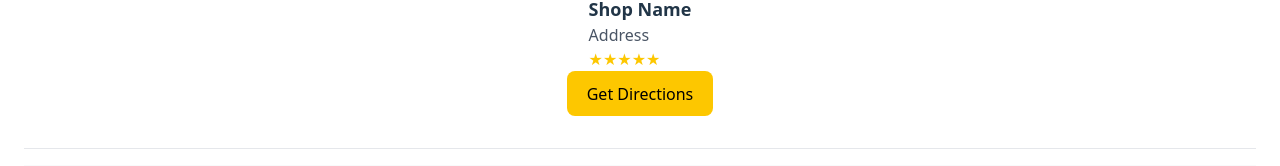
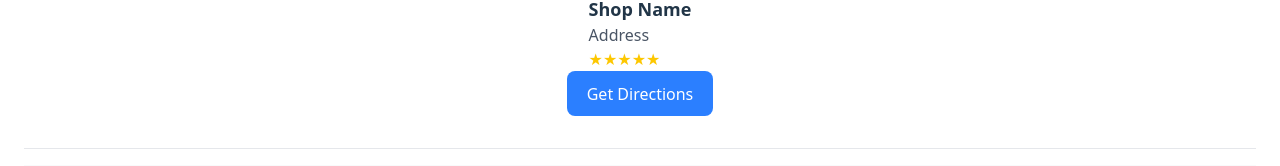
Before and after one commit to LayBalar2311/Fronted_lay, a React (Vite) app: page /store in a window 1280 px wide. Shown: the part 309-475 px from the top of the page. Built offline with nearby package versions, Linux system fonts and the light colour scheme.

Commit message:
style: update Get Directions button from yellow to blue

```diff
--- a/src/components/Home/StorePage/StoreInfo/StoreInfo.jsx
+++ b/src/components/Home/StorePage/StoreInfo/StoreInfo.jsx
@@ -12,7 +12,7 @@ const StoreInfo = () => {
           </div>
         </div>
       </div>
-<button className="bg-yellow-400 text-black font-semibold py-2 px-4 rounded-full">
+<button className="bg-blue-500 text-white font-semibold py-2 px-4 rounded-full">
   Get Directions
 </button>
     </div>
```
